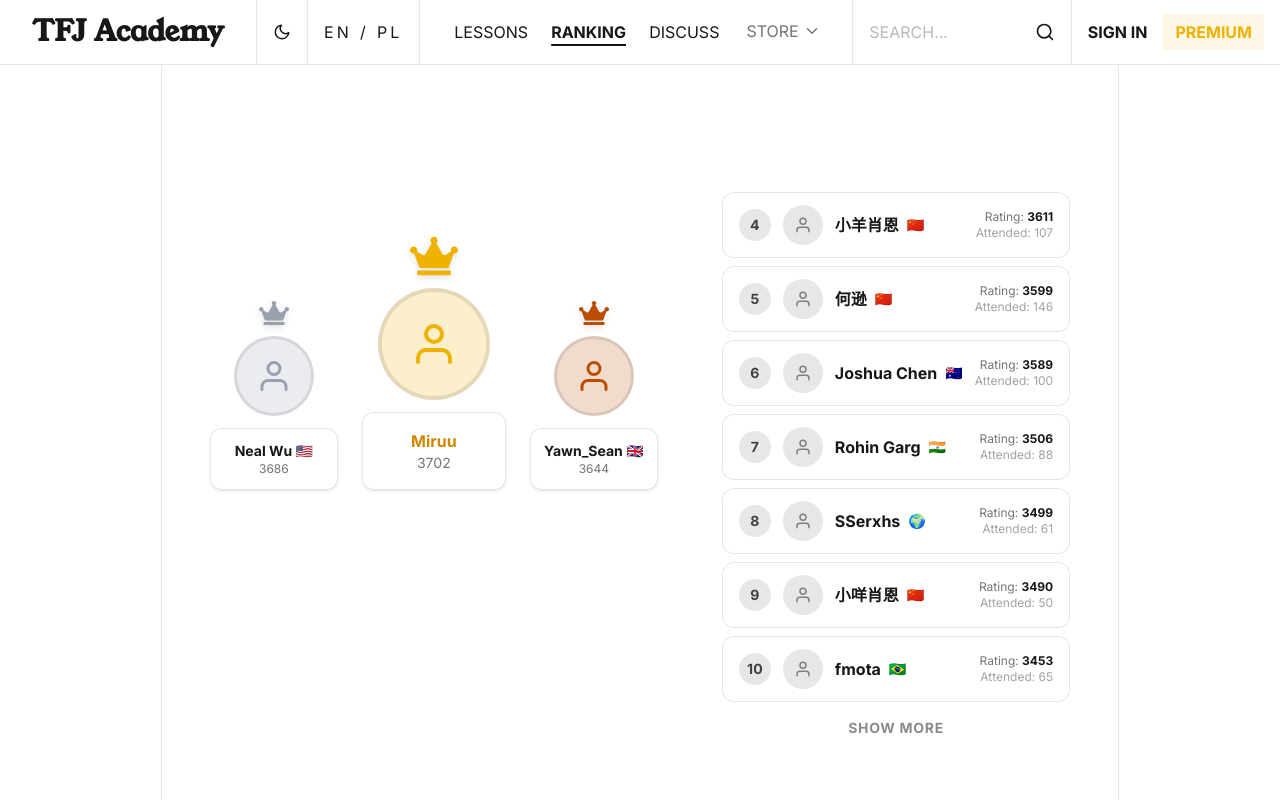
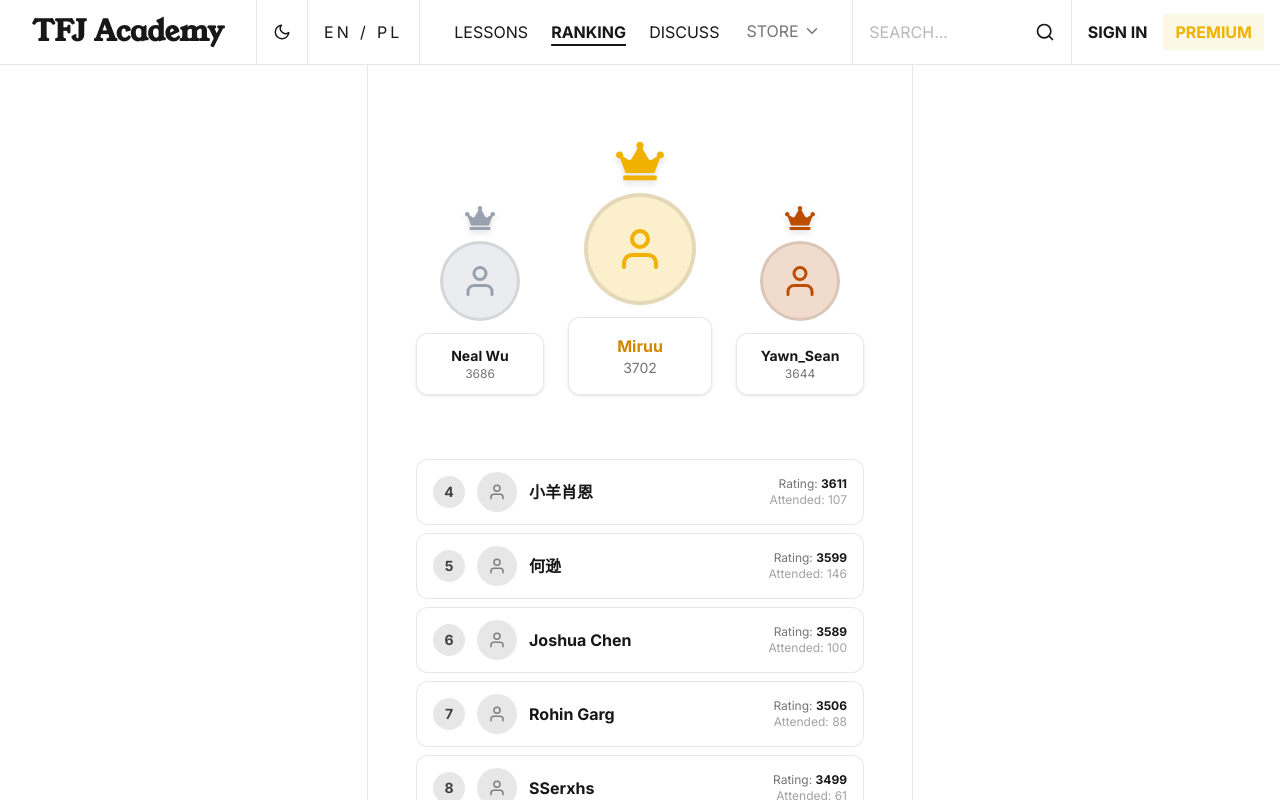
Before and after one commit to highimexy/it-shit, a Next.js app in the folder frontend/: page /en/ranking in a window 1280 px wide. Shown: the top 800 px of the page. Built offline with nearby package versions, Linux system fonts and the light colour scheme.

Commit message:
feat(academy): remove flags from ranking data and adjust layout for improved clarity

```diff
--- a/frontend/app/[locale]/(academy)/_components/RankingBoard.tsx
+++ b/frontend/app/[locale]/(academy)/_components/RankingBoard.tsx
@@ -6,16 +6,16 @@ import { FiUser } from 'react-icons/fi'
 import { AcademyBackgroundGrid } from './AcademyBackgroundGrid'
 
 const RANKING_DATA = [
-  { id: 1, name: 'Miruu', score: 3702, attended: 150, flag: '👑' },
-  { id: 2, name: 'Neal Wu', score: 3686, attended: 142, flag: '🇺🇸' },
-  { id: 3, name: 'Yawn_Sean', score: 3644, attended: 138, flag: '🇬🇧' },
-  { id: 4, name: '小羊肖恩', score: 3611, attended: 107, flag: '🇨🇳' },
-  { id: 5, name: '何逊', score: 3599, attended: 146, flag: '🇨🇳' },
-  { id: 6, name: 'Joshua Chen', score: 3589, attended: 100, flag: '🇦🇺' },
-  { id: 7, name: 'Rohin Garg', score: 3506, attended: 88, flag: '🇮🇳' },
-  { id: 8, name: 'SSerxhs', score: 3499, attended: 61, flag: '🌍' },
-  { id: 9, name: '小咩肖恩', score: 3490, attended: 50, flag: '🇨🇳' },
-  { id: 10, name: 'fmota', score: 3453, attended: 65, flag: '🇧🇷' },
+  { id: 1, name: 'Miruu', score: 3702, attended: 150 },
+  { id: 2, name: 'Neal Wu', score: 3686, attended: 142 },
+  { id: 3, name: 'Yawn_Sean', score: 3644, attended: 138 },
+  { id: 4, name: '小羊肖恩', score: 3611, attended: 107 },
+  { id: 5, name: '何逊', score: 3599, attended: 146 },
+  { id: 6, name: 'Joshua Chen', score: 3589, attended: 100 },
+  { id: 7, name: 'Rohin Garg', score: 3506, attended: 88 },
+  { id: 8, name: 'SSerxhs', score: 3499, attended: 61 },
+  { id: 9, name: '小咩肖恩', score: 3490, attended: 50 },
+  { id: 10, name: 'fmota', score: 3453, attended: 65 },
 ]
 
 export function RankingBoard() {
@@ -32,8 +32,8 @@ export function RankingBoard() {
       </div>
 
       {/* === ŚRODKOWY KONTENT === */}
-      <div className="flex shrink-0 flex-col justify-center px-4 py-8 lg:px-12">
-        <div className="flex flex-col items-center gap-10 lg:flex-row lg:items-start lg:justify-center lg:gap-16">
+      <div className="flex flex-col justify-center px-4 py-8 lg:px-12">
+        <div className="flex w-full flex-col items-center gap-10 lg:gap-16">
           {/* LEWA KOLUMNA: PODIUM (TOP 3) */}
           <div className="flex w-full max-w-lg items-end justify-center gap-3 sm:gap-6 lg:pt-10">
             {/* 2. MIEJSCE */}
@@ -44,9 +44,7 @@ export function RankingBoard() {
                   <FiUser className="text-3xl text-gray-400 sm:text-4xl" />
                 </div>
                 <div className="border-foreground/10 bg-background/80 mt-3 flex w-full flex-col items-center rounded-xl border p-3 shadow-sm backdrop-blur-sm">
-                  <span className="truncate text-xs font-bold sm:text-sm">
-                    {second.name} {second.flag}
-                  </span>
+                  <span className="truncate text-xs font-bold sm:text-sm">{second.name}</span>
                   <span className="text-foreground/60 text-[10px] sm:text-xs">{second.score}</span>
                 </div>
               </div>
@@ -54,7 +52,7 @@ export function RankingBoard() {
 
             {/* 1. MIEJSCE */}
             {first && (
-              <div className="flex w-28 flex-col items-center sm:w-36">
+              <div className="flex flex-col items-center sm:w-36">
                 <FaCrown className="mb-2 text-4xl text-yellow-500 drop-shadow-md sm:text-5xl" />
                 <div className="border-foreground/10 flex h-20 w-20 items-center justify-center rounded-full border-4 bg-yellow-500/20 sm:h-28 sm:w-28">
                   <FiUser className="text-4xl text-yellow-500 sm:text-5xl" />
@@ -76,9 +74,7 @@ export function RankingBoard() {
                   <FiUser className="text-3xl text-amber-700 sm:text-4xl" />
                 </div>
                 <div className="border-foreground/10 bg-background/80 mt-3 flex w-full flex-col items-center rounded-xl border p-3 shadow-sm backdrop-blur-sm">
-                  <span className="truncate text-xs font-bold sm:text-sm">
-                    {third.name} {third.flag}
-                  </span>
+                  <span className="truncate text-xs font-bold sm:text-sm">{third.name}</span>
                   <span className="text-foreground/60 text-[10px] sm:text-xs">{third.score}</span>
                 </div>
               </div>
@@ -90,9 +86,9 @@ export function RankingBoard() {
             {rest.map((user) => (
               <div
                 key={user.id}
-                className="border-foreground/10 bg-background/80 hover:bg-foreground/[0.04] flex items-center gap-3 rounded-xl border p-2 px-3 backdrop-blur-sm transition-colors sm:p-3 sm:px-4"
+                className="border-foreground/10 bg-background/80 hover:bg-foreground/4 flex items-center gap-3 rounded-xl border p-3 backdrop-blur-sm transition-colors sm:p-3 sm:px-4"
               >
-                <div className="bg-foreground/10 text-foreground/80 flex h-7 w-7 shrink-0 items-center justify-center rounded-full text-xs font-bold sm:h-8 sm:w-8 sm:text-sm">
+                <div className="bg-foreground/10 text-foreground/80 flex h-7 w-7 shrink-0 items-center justify-center rounded-full p-2 text-xs font-bold sm:h-8 sm:w-8 sm:text-sm">
                   {user.id}
                 </div>
                 <div className="bg-foreground/10 flex h-8 w-8 shrink-0 items-center justify-center rounded-full sm:h-10 sm:w-10">
@@ -100,7 +96,6 @@ export function RankingBoard() {
                 </div>
                 <div className="flex flex-1 items-center gap-2 overflow-hidden">
                   <span className="truncate text-sm font-bold sm:text-base">{user.name}</span>
-                  <span className="text-sm">{user.flag}</span>
                 </div>
                 <div className="flex shrink-0 flex-col text-right text-[10px] sm:text-xs">
                   <div className="text-foreground/60">
```
